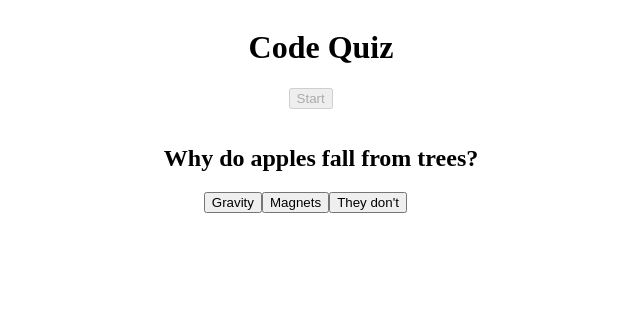
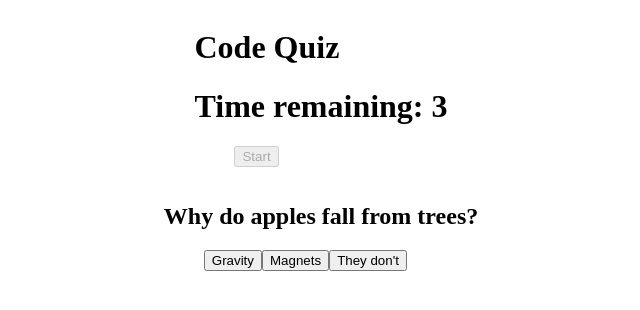
Before and after one commit to scook9/module-4-code-quiz, a plain HTML site: page index.html in a window 1280 px wide. Both pictures are taken after a click on the button "Start". Shown: the whole page, without its empty margins (319-959 px from the left). Drawn offline with Linux system fonts and the light colour scheme.

Commit message:
working through timer logic

```diff
--- a/assets/script.js
+++ b/assets/script.js
@@ -1,8 +1,10 @@
 var startButtonEl = document.querySelector(".start-button");
+var timeEl = document.querySelector(".time");
 var displayedQuestionEl = document.querySelector(".displayed-question");
 var answerChoices = document.querySelector(".answer-choices");
 var answerMatch = document.querySelector(".answer-match");
 var score = 0;
+var secondsLeft = 5;
 var questionsArray = [
   "What is the Bestagon?",
   "Why do apples fall from trees?",
@@ -27,8 +29,8 @@ var usedIndexes = []; //use to ensure indexes are not repeated
 // store index of random question to get correct answers-
 // event listener for answer selection-
 // check if answer matches correct answer array-
-// display correct/incorrect under next question and answers
-// end game after all questions, event listener to save high score
+// display correct/incorrect under next question and answers-
+// end game after all questions or timer, event listener to save high score
 //
 
 function startQuiz() {
@@ -39,7 +41,20 @@ function startQuiz() {
   renderQuestion(question, randIndex);
 }
 
-function startTimer() {}
+function startTimer() {
+  // Sets interval in variable
+  var timerInterval = setInterval(function () {
+    secondsLeft--;
+    timeEl.textContent = "Time remaining: " + secondsLeft;
+
+    if (secondsLeft === 0) {
+      // Stops execution of action at set interval
+      clearInterval(timerInterval);
+      // Calls function to end quiz
+      endQuiz();
+    }
+  }, 1000);
+}
 
 function renderQuestion(questionObject, index) {
   var renderedQuestion = questionObject.questions[index];
@@ -76,6 +91,8 @@ function endQuiz() {
 
 startButtonEl.addEventListener("click", function (event) {
   startButtonEl.disabled = true;
+  timeEl.textContent = "Time remaining: " + secondsLeft;
+  startTimer();
   startQuiz();
 });
 
@@ -92,8 +109,6 @@ answerChoices.addEventListener("click", function (event) {
     answerChoices.removeChild(answerChoices.firstChild);
   }
 
-  console.log("current score: " + score);
-
   if (question.questions[0]) {
     startQuiz();
   } else {
--- a/index.html
+++ b/index.html
@@ -9,6 +9,7 @@
   <body>
     <header>
       <h1>Code Quiz</h1>
+      <h1 class="time"></h1>
       <ul>
         <button class="start-button">Start</button>
       </ul>
@@ -18,10 +19,6 @@
         <h2 class="displayed-question"></h2>
         <ul class="answer-choices"></ul>
       </div>
-      <!-- <h2 class="question">testest</h2>
-      <ul class="answer-box">
-      dynamically create li items
-      </ul> -->
     </main>
     <footer>
       <ul class="answer-match"></ul>
```
Also changed, not shown: 1 other file.
